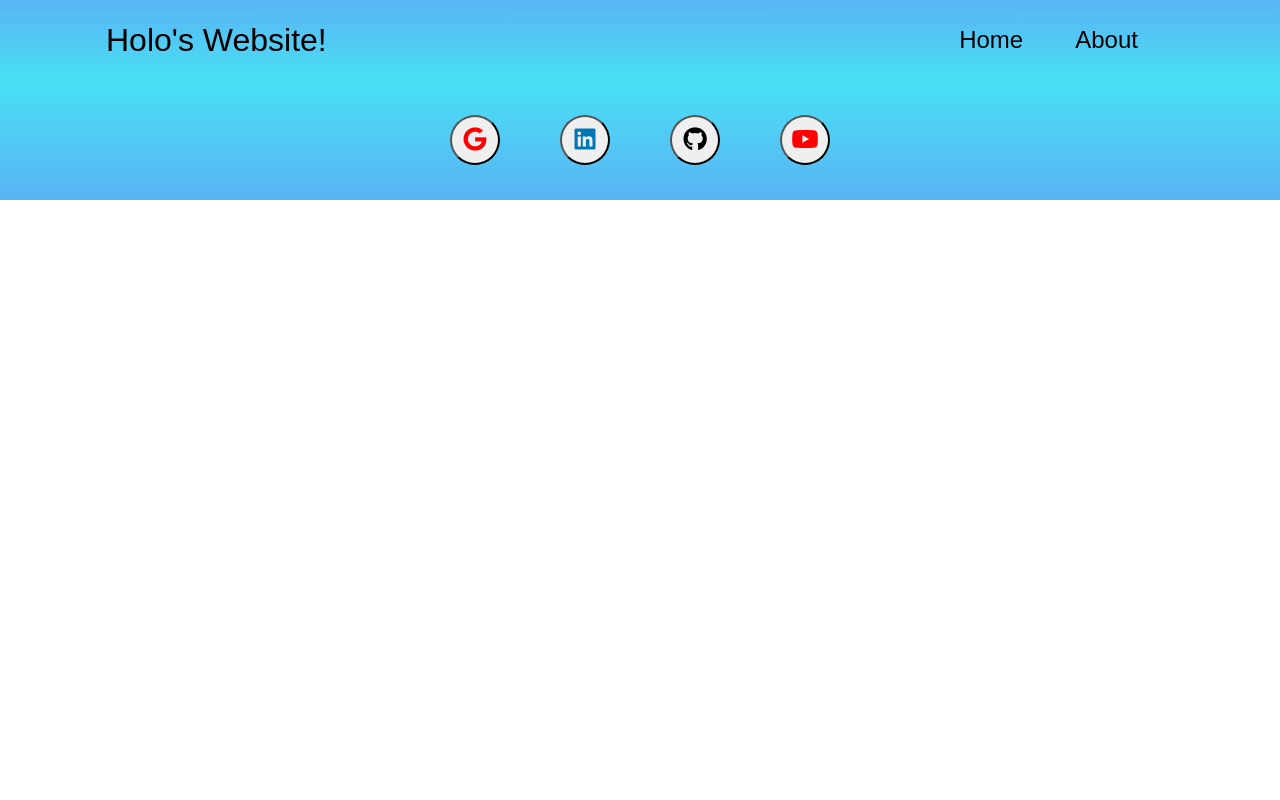
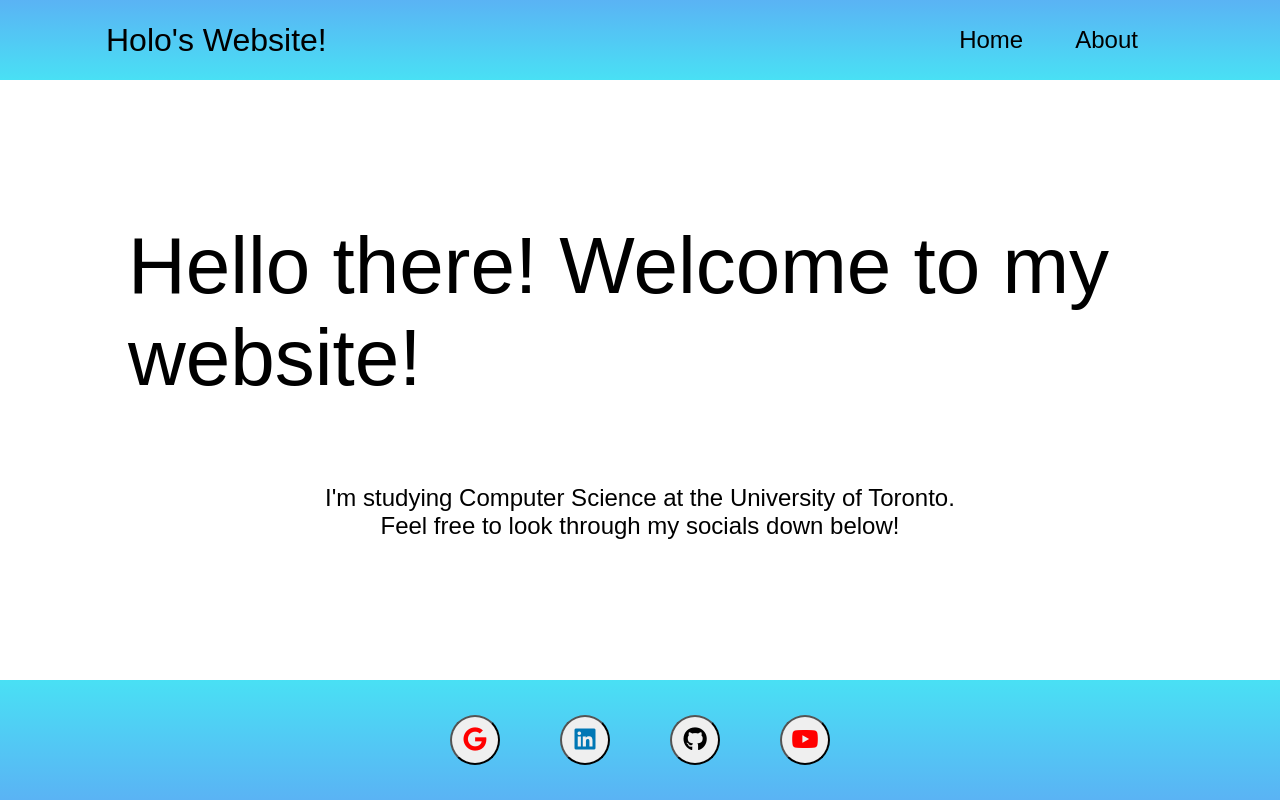
Before and after one commit to SWHolo/Website, a React (Create React App) app: page / in a window 1280 px wide. Built offline with nearby package versions, Linux system fonts and the light colour scheme.

Commit message:
Base link

```diff
--- a/package.json
+++ b/package.json
@@ -1,5 +1,5 @@
 {
-  "homepage": "https://swholo.github.io/website",
+  "homepage": "https://swholo.github.io/",
   "name": "website",
   "version": "0.1.0",
   "private": true,
--- a/src/App.js
+++ b/src/App.js
@@ -11,6 +11,7 @@ function App() {
     <Router>
       <Navbar />
       <Routes>
+        <Route path='/' exact element={<Home />} />
         <Route path='/home' exact element={<Home />} />
         <Route path='/about' element={<About />} />
       </Routes>
```
